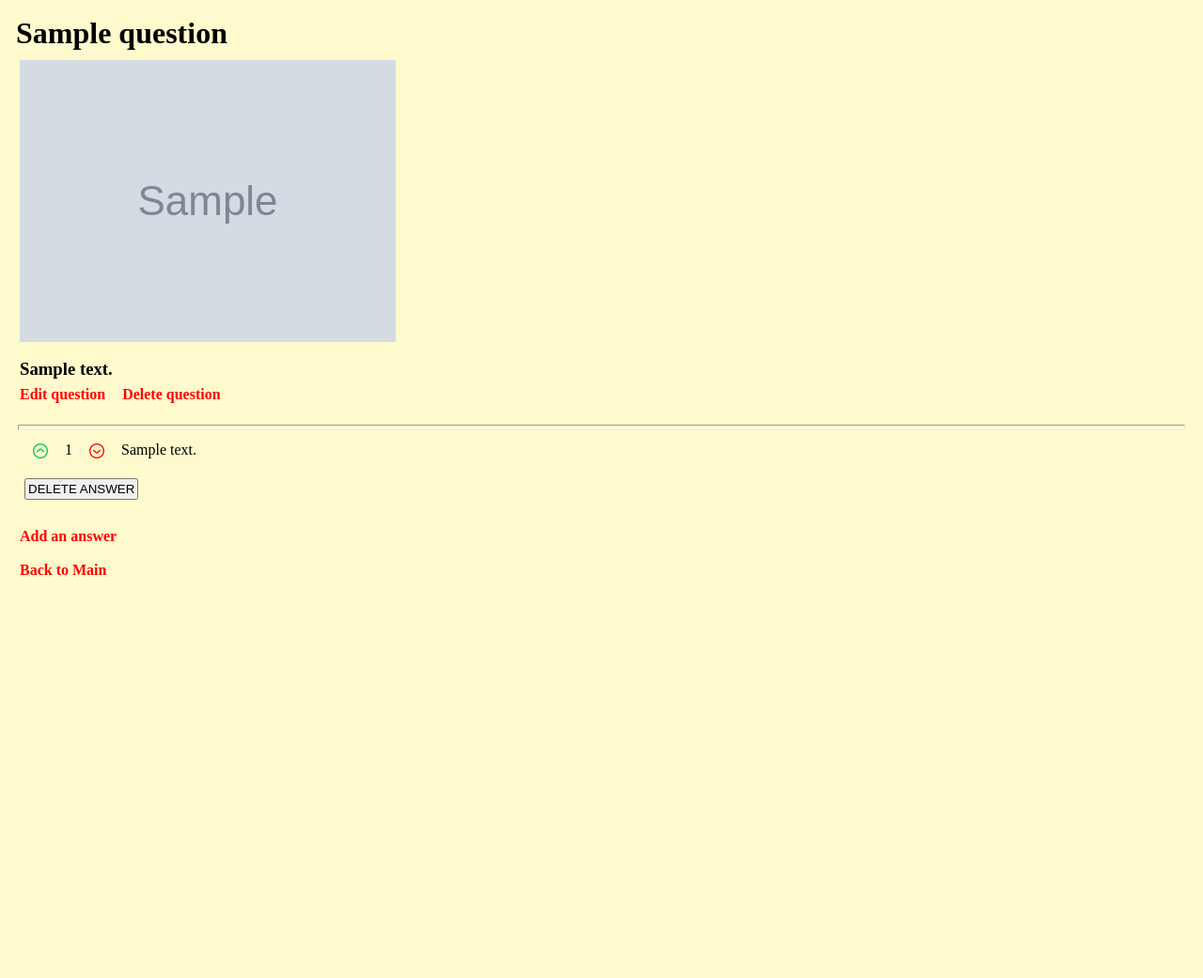
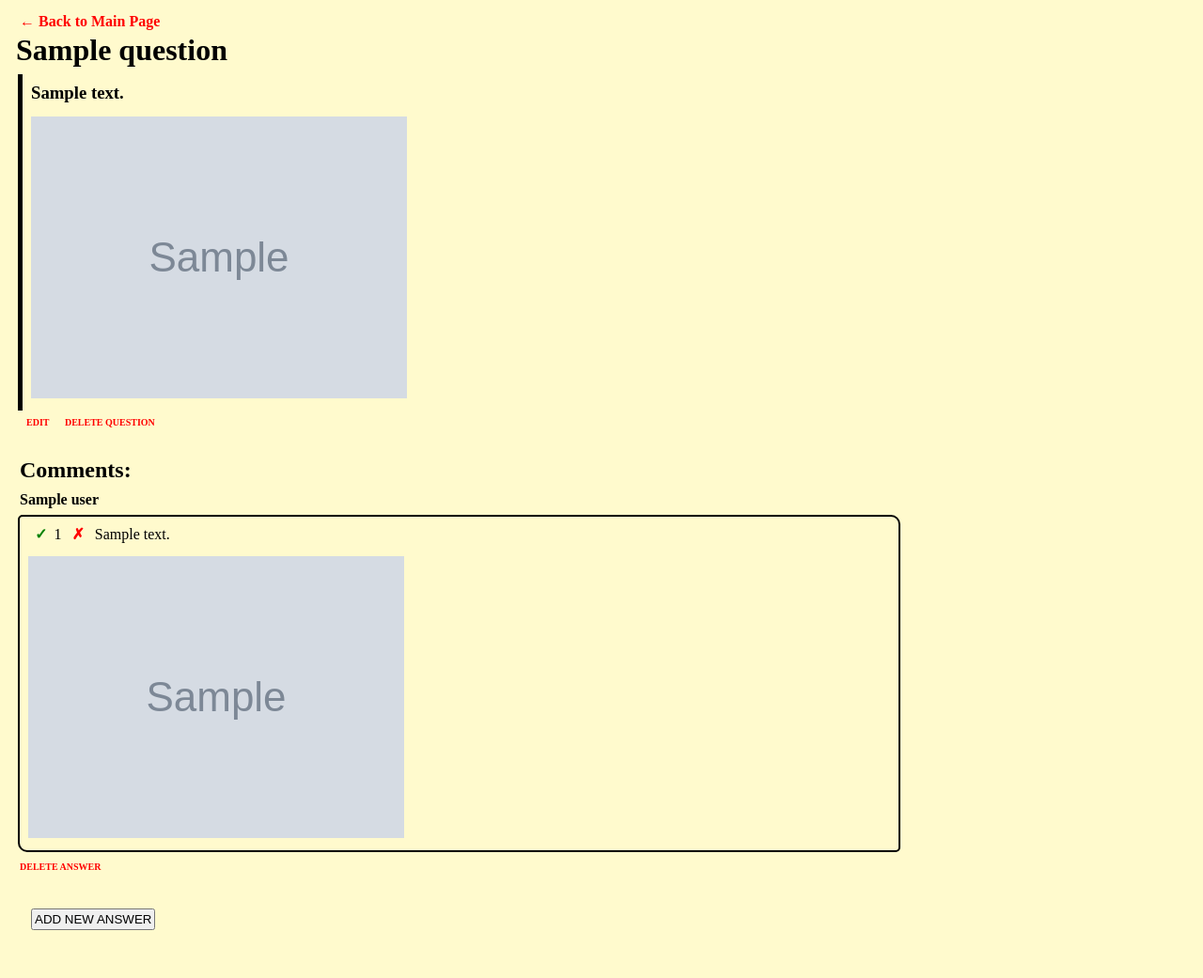
Before and after one commit to dapie346/AskMate, a Flask app: template templates/display-question.html in a window 1280 px wide. Shown: the whole page at 94% size. Before the commit the page ends 612 px from the top, so only its background shows below. Run offline with Flask 2, Linux system fonts and the light colour scheme; the template is opened without the code that fills it: most values are stand-ins (such as "Sample title", 1, 10 or a date in 2020); grey boxes marked "Sample" are stand-in pictures.

Commit message:
visual changes, added user name

```diff
--- a/answer_controller.py
+++ b/answer_controller.py
@@ -2,26 +2,33 @@ import data_handler
 import time
 
 ANSWERS_DATA = 'sample_data/answer.csv'
-ANSWER_HEADER = ['id', 'submission_time', 'vote_number', 'question_id', 'message', 'image']
+ANSWER_HEADER = ['id', 'submission_time', 'vote_number', 'question_id', 'user', 'message', 'image']
 
 
 def get_answers():
     return data_handler.get_records(ANSWERS_DATA)
 
+
 def get_answers_to_question(question_id):
     answers = get_answers()
     return [answer for answer in answers if answer['question_id'] == question_id]
 
-def add_answer(answer, question_id):
+
+def add_answer(answer, question_id, files):
     id = data_handler.generate_id(get_answers())
     record = {
         'id': id,
         'submission_time': int(time.time()),
         'vote_number': 0,
         'question_id': question_id,
+        'user': answer['user'],
         'message': answer['message'],
         'image': ''
     }
+
+    if files['image'].filename != '':
+        record['image'] = f'answer_{id}.png'
+        data_handler.save_image(files['image'], f'answer_{id}.png')
 
     data_handler.append_to_csv(record, ANSWERS_DATA)
 
--- a/data_handler.py
+++ b/data_handler.py
@@ -3,6 +3,7 @@ import csv
 import random
 
 IMAGE_FOLDER = 'static/images'
+
 
 def get_records(filepath):
     with open(filepath, 'r') as file:
@@ -15,6 +16,7 @@ def get_records(filepath):
                 elif k == 'vote_number':
                     record[k] = int(record[k])
     return list_of_dict
+
 
 def save_image(file, filename):
     file.save(os.path.join(IMAGE_FOLDER, filename))
@@ -37,6 +39,7 @@ def overwrite_csv(data, headers, filepath):
         for record in data:
             csv_writer.writerow(record.values())
 
+
 def generate_id(csv_data):
     while True:
         id = random.randint(1000, 9999)
--- a/question_controller.py
+++ b/question_controller.py
@@ -8,11 +8,13 @@ QUESTION_HEADER = ['id', 'submission_time', 'view_number', 'vote_number', 'title
 def get_questions():
     return data_handler.get_records(QUESTIONS_DATA)
 
+
 def get_question(question_id):
     questions = get_questions()
     for question in questions:
         if question['id'] == question_id:
             return question
+
 
 def add_question(question, files):
     id = data_handler.generate_id(get_questions())
--- a/server.py
+++ b/server.py
@@ -22,6 +22,7 @@ def add_question():
         return redirect(url_for('show_question', question_id=id))
     return render_template('add-question.html')
 
+
 @app.route("/question/<question_id>/edit", methods=['GET', 'POST'])
 def edit_question(question_id):
     question = question_controller.get_question(question_id)
@@ -44,10 +45,12 @@ def question_upvote(question_id):
     question_controller.question_vote(question_id, 1)
     return redirect(url_for('home_page'))
 
+
 @app.route("/question/<question_id>/vote-down")
 def question_downvote(question_id):
     question_controller.question_vote(question_id, -1)
     return redirect(url_for('home_page'))
+
 
 @app.route("/question/<question_id>/new-answer", methods=['GET', 'POST'])
 def post_answer(question_id):
@@ -69,16 +72,18 @@ def answer_upvote(answer_id):
     question_id = answer_controller.answer_vote(answer_id, 1)
     return redirect(url_for('show_question', question_id=question_id))
 
+
 @app.route("/answer/<answer_id>/vote-down")
 def answer_downvote(answer_id):
     question_id = answer_controller.answer_vote(answer_id, -1)
     return redirect(url_for('show_question', question_id=question_id))
 
+
 @app.route("/answer/<answer_id>/delete", methods=['GET', 'POST'])
 def delete_answer(answer_id):
-    if request.method == 'POST':
-        answer_controller.delete_answer(answer_id)
-    return redirect(url_for('show_question', question_id=request.form.get("open")))
+    question_id = answer_controller.answer_vote(answer_id, -1)
+    answer_controller.delete_answer(answer_id)
+    return redirect(url_for('show_question', question_id=question_id))
 
 
 if __name__ == "__main__":
--- a/templates/display-question.html
+++ b/templates/display-question.html
@@ -1,34 +1,39 @@
 {% extends 'base.html' %}
 {% block title %}{{ question['title'] }}{% endblock %}
 {% block content %}
+    <a href="{{ url_for('home_page') }}">&#x2190 Back to Main Page</a>
+    <br>
     <h1>{{ question['title'] }}</h1>
+    <div style="border-left: 5px solid;">
+    <h3>{{ question['message'] }}</h3>
     {% if question['image'] != '' %}
     <img src="{{ url_for('static', filename=('images/' + question['image'])) }}">
     {% endif %}
-    <h3>{{ question['message'] }}</h3>
-    <a href="{{ url_for('edit_question', question_id = question['id']) }}">Edit question</a>
-    <a href="{{ url_for('delete_question', question_id = question['id'])}}">Delete question</a>
-    <br><br>
-
+    </div>
+    <div style="font-size: 10px;">
+        <a href="{{ url_for('edit_question', question_id = question['id']) }}">EDIT</a>
+        <a href="{{ url_for('delete_question', question_id = question['id'])}}">DELETE QUESTION</a>
+    </div>
+    <br>
+    <h2>Comments:</h2>
+    </form>
     {% for answer in answers %}
-        <hr>
-        <p>
-            <a href="{{ url_for('answer_upvote', answer_id = answer['id']) }}">
-                <img src="{{ url_for('static', filename='images/angle-circle-up.png') }}" style="vertical-align: middle">
-            </a>
-            {{ answer['vote_number'] }}
-            <a href="{{ url_for('answer_downvote', answer_id = answer['id']) }}">
-                <img src="{{ url_for('static', filename='images/angle-circle-down.png') }}" style="vertical-align: middle">
-            </a>
-            {{ answer['message'] }}
-        </p>
-        <form action="{{ url_for('delete_answer', answer_id = answer['id'])}}" method="post">
-                <button type="submit" name="open" value="{{ answer['question_id'] }}"> DELETE ANSWER </button>
-        </form>
+        <h4>{{ answer['user'] }}</h4>
+        <div style="border: 2px solid; border-radius: 5px 10px 5px 10px; width:75%">
+        <p><a href="{{ url_for('answer_upvote', answer_id = answer['id']) }} "style="color:green">&#x2713</a>{{ answer['vote_number'] }}
+        <a href="{{ url_for('answer_downvote', answer_id = answer['id']) }} "style="text-align:right">&#10007</a>    {{ answer['message'] }}</p>
+        {% if answer['image'] != '' %}
+        <img src="{{ url_for('static', filename=('images/' + answer['image'])) }}">
+        {% endif %}
+        </div>
+        <a href="{{ url_for('delete_answer', answer_id = answer['id'])}}"style="font-size: 10px;"> DELETE ANSWER</a>
+        <br><br>
     {% endfor %}
 
+    <form action="{{ url_for('post_answer', question_id = question['id']) }}" method="get">
+        <p><button type="submit">ADD NEW ANSWER</button></p>
+    </form>
+
     <br>
-    <a href="{{ url_for('post_answer', question_id = question['id']) }}">Add an answer</a>
-    <br><br>
-    <a href="{{ url_for('home_page') }}">Back to Main</a>
+
 {% endblock %}
```
Also changed, not shown: sample_data/answer.csv (+15 -5 lines), templates/post_answer.html (+11 -3 lines).
